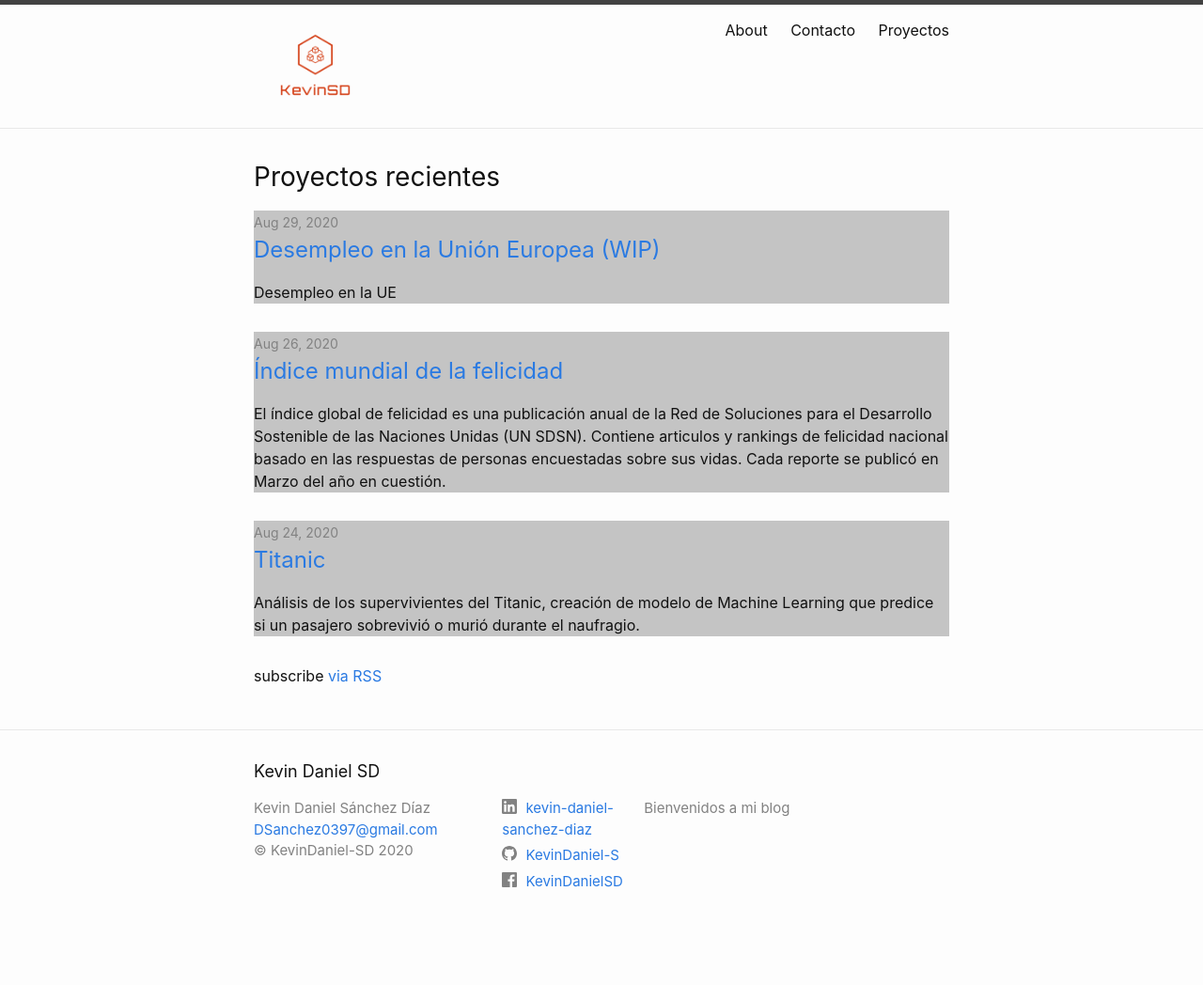
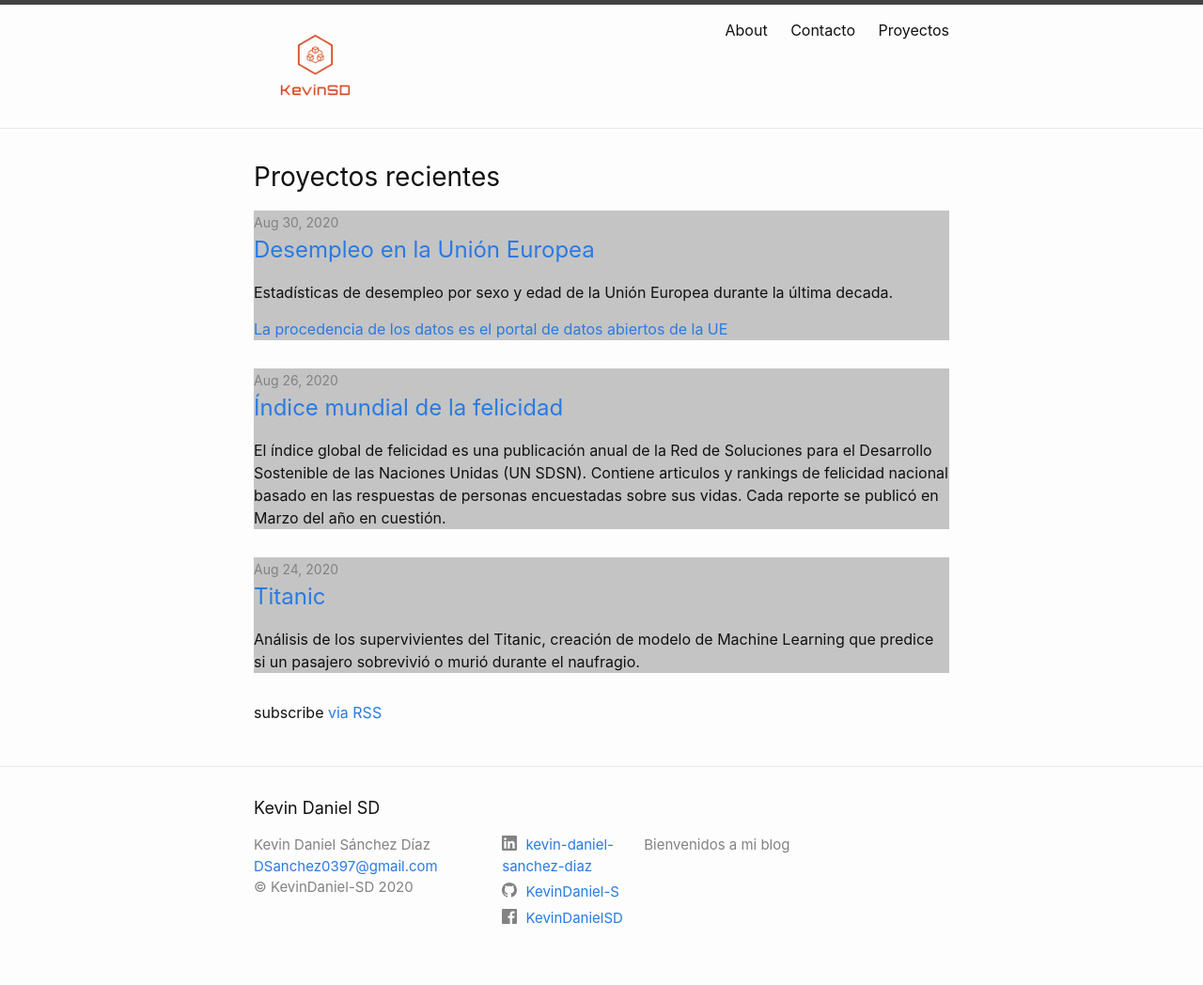
Before and after one commit to KevinDaniel-S/KevinDaniel-S.github.io, a Jekyll site: the page built from index.markdown, in a window 1280 px wide. Shown: the whole page at 94% size. Built offline with Jekyll 4.4.1, drawn with Linux system fonts in a browser that asks for light colours; before the commit the page ends 1009 px from its top, so only the background shows below that.

Commit message:
Desempleo final

```diff
--- a/_posts/2020-08-29-Unemployment_in_UE.md
+++ b/_posts/2020-08-29-Unemployment_in_UE.md
@@ -1,22 +1,55 @@
 ---
 layout: post
-title:  "Desempleo en la Unión Europea (WIP)"
-date:   2020-08-29 16:05:00 -0500
+title:  "Desempleo en la Unión Europea"
+date:   2020-08-30 18:01:00 -0500
 category: Machine_Learning
 ---
 
-Desempleo en la UE
+Estadísticas de desempleo por sexo y edad de la Unión Europea
+durante la última decada.
+
+[La procedencia de los datos es el portal de datos abiertos de la UE](https://data.europa.eu/euodp/en/data/dataset/OEEyFHYAWVNRYGMFhUzzw)
 
 <!--more-->
 
+## Estadísticas generales
+
 {% include Desempleo/img1.html %}
+
 {% include Desempleo/img2.html %}
+
 {% include Desempleo/img3.html %}
+
 {% include Desempleo/img4.html %}
+
 {% include Desempleo/img10.html %}
+
+## Los 3 países con un mayor nivel de desempleo
+
+### España
+
 {% include Desempleo/img11.html %}
+
+### Croacia
+
 {% include Desempleo/img13.html %}
+
+### Portugal
+
 {% include Desempleo/img15.html %}
+
+## Los 3 países con un menor nivel de desempleo
+
+### Suiza
+
 {% include Desempleo/img17.html %}
+
+### Noruega
+
 {% include Desempleo/img19.html %}
+
+### Alemania
+
 {% include Desempleo/img21.html %}
+
+Para ver el repositorio completo [¡Click Aquí!](https://github.com/KevinDaniel-S/MachineLearning/tree/master/Desempleo%20en%20la%20union%20europea)
```
